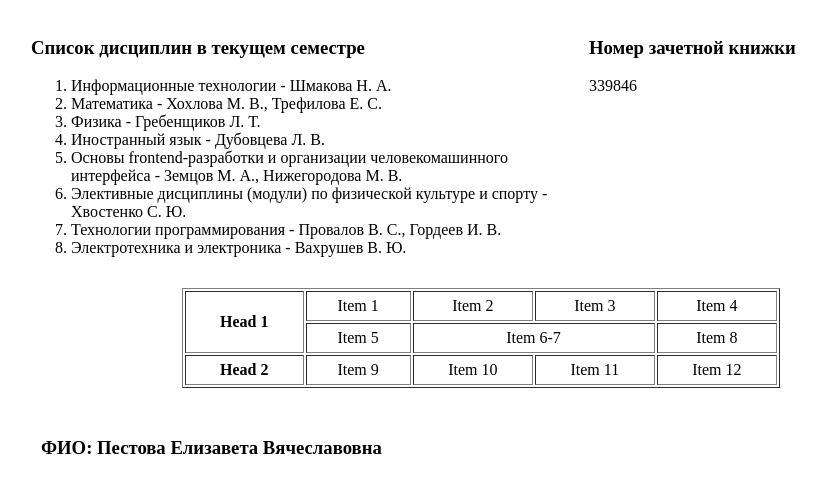
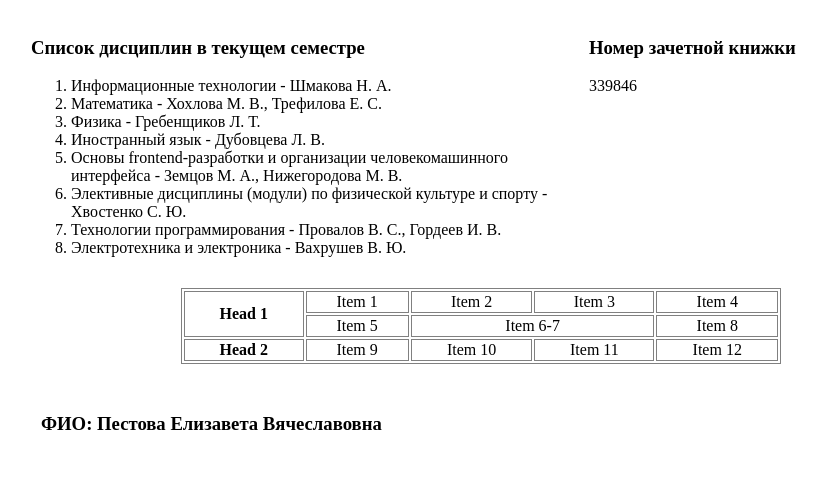
Before and after one commit to wxwingim/Basic-frontend-dev-labs, a plain HTML site: page bfdLabs/index.html in a window 1280 px wide. Shown: the whole page, without its empty margins (159-986 px from the left). Drawn offline with Linux system fonts and the light colour scheme.

```diff
--- a/bfdLabs/index.html
+++ b/bfdLabs/index.html
@@ -5,7 +5,7 @@
     <meta http-equiv="X-UA-Compatible" content="IE=edge">
     <meta name="viewport" content="width=device-width, initial-scale=1.0">
     <title>Document</title>
-    <style type="text/css">
+    <style>
     #container{
         width: 900px;
         margin-right: auto;
@@ -28,6 +28,15 @@
         padding-top: 15px;
         padding-bottom: 15px;
         text-align: center;
+    }
+    table{
+        width: 600px;
+        text-align: center;
+        border: 1px solid grey;
+        margin: auto;
+    }
+    th, td{
+        border: 1px solid grey;
     }
     #name{
         margin-right: auto;
@@ -59,7 +68,7 @@
         </div>
     </div>
     <div id="table">
-        <table border="1" width="68%" cellpadding="5" align="center">
+        <table>
             <tr>
               <th rowspan="2">Head 1</th>
               <td>Item 1</td>
```
